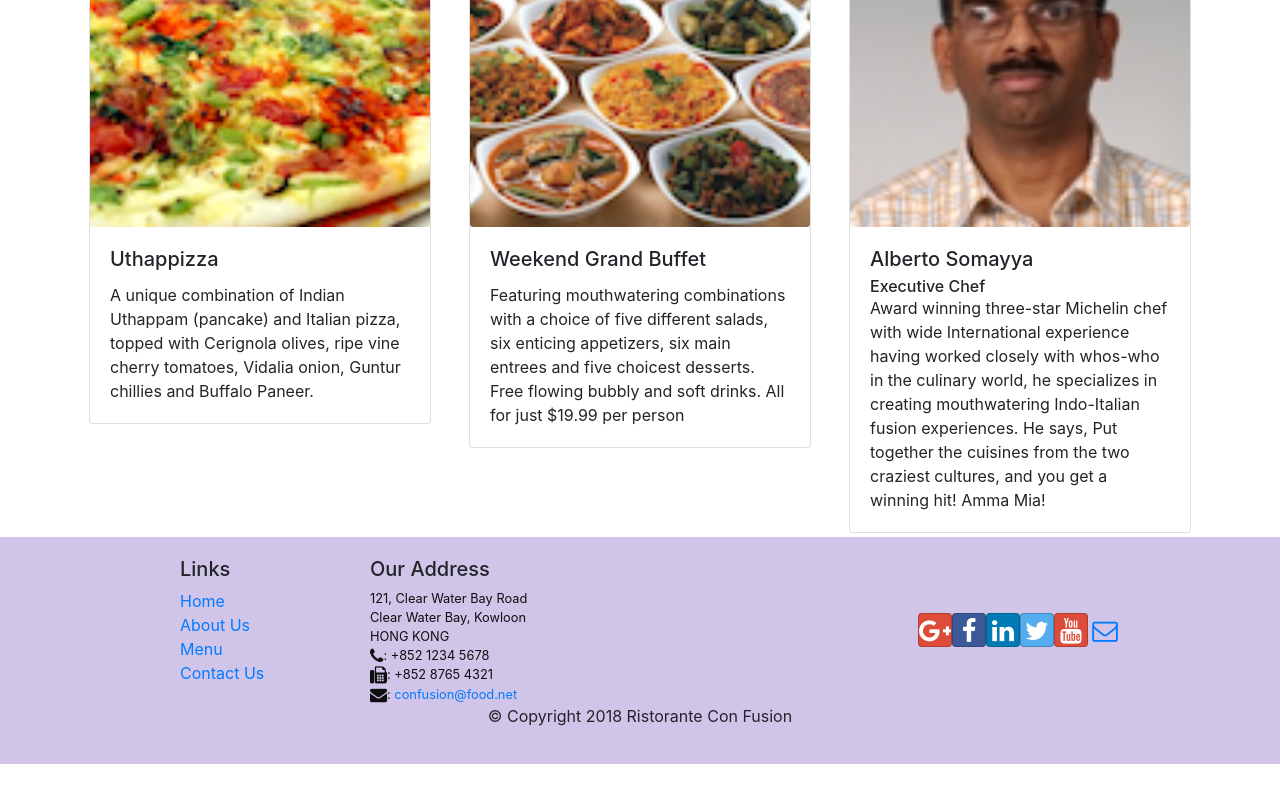
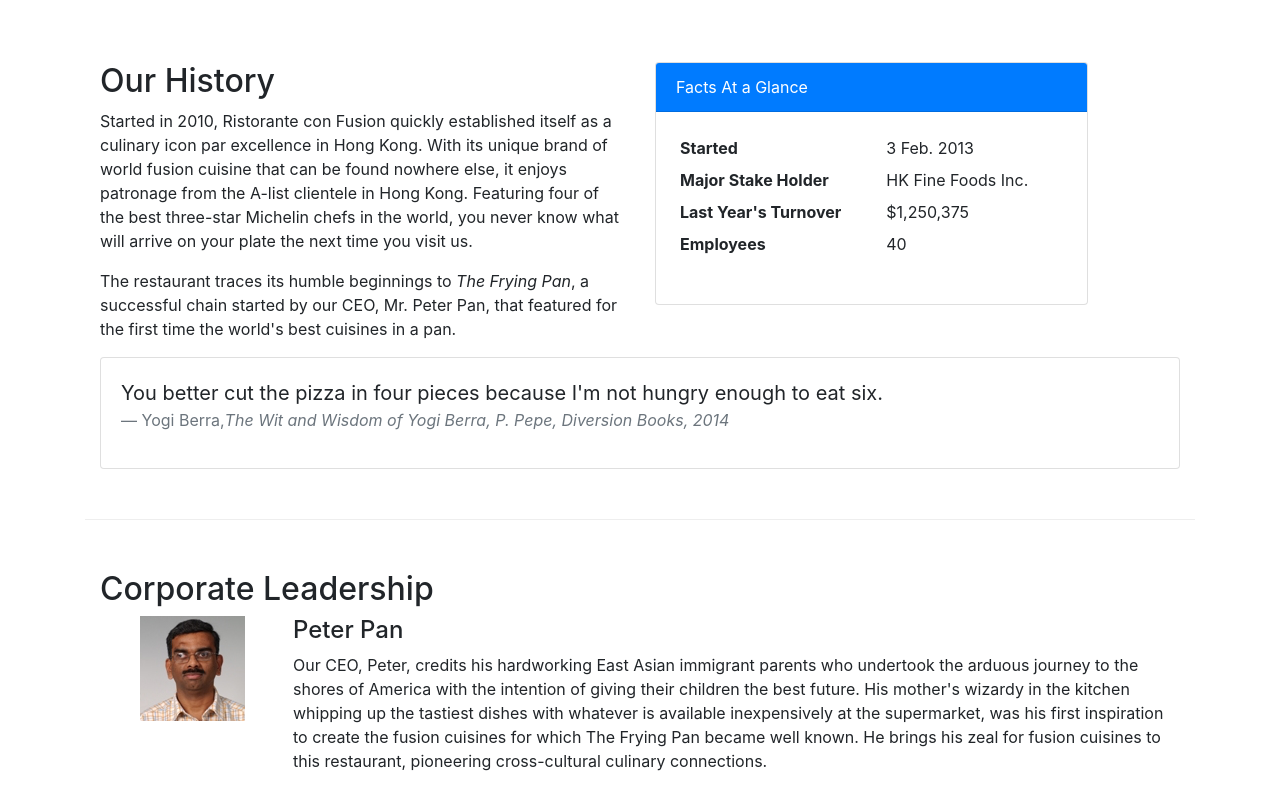
Before and after one commit to consigliere19/ConFusion, a React (Create React App) app: page /aboutus in a window 1280 px wide. Before the commit this address led to /home. Shown: the part 460-1247 px from the top of the page. Before the commit the page ends 1224 px from the top, so only its background shows below. Built offline with nearby package versions, Linux system fonts and the light colour scheme.

Commit message:
Assignment 2

```diff
--- a/src/Components/AboutComponent.js
+++ b/src/Components/AboutComponent.js
@@ -2,11 +2,27 @@ import React from 'react';
 import { Breadcrumb, BreadcrumbItem, Card, CardBody, CardHeader, Media } from 'reactstrap';
 import { Link } from 'react-router-dom';
 
+
+function RenderLeader({leader}) {
+
+    return(
+        <Media tag="li">
+            <Media left middle>
+                <Media object src={leader.image} alt={leader.name} />
+            </Media>
+            <Media body className="ml-5">
+            <Media heading>{leader.name}</Media>
+            <p>{leader.description}</p>
+            </Media>
+        </Media>
+    );
+
+}
 function About(props) {
 
     const leaders = props.leaders.map((leader) => {
         return (
-            <p>Leader {leader.name}</p>
+            <RenderLeader leader={leader} />
         );
     });
 
--- a/src/Components/MainComponent.js
+++ b/src/Components/MainComponent.js
@@ -54,7 +54,7 @@ class Main extends Component {
                 <Route exact path="/menu" component={()=><Menu dishes={this.state.dishes} />}></Route>
                 <Route path='/menu/:dishId' component={DishWithId} />
                 <Route exact path='/contactus' component={Contact} />
-                <Route path="/about" component={About}></Route>
+                <Route path="/aboutus" component={()=><About leaders={this.state.leaders} />}></Route>
                 <Redirect to="/home" />
             </Switch>
             <Footer />
```
